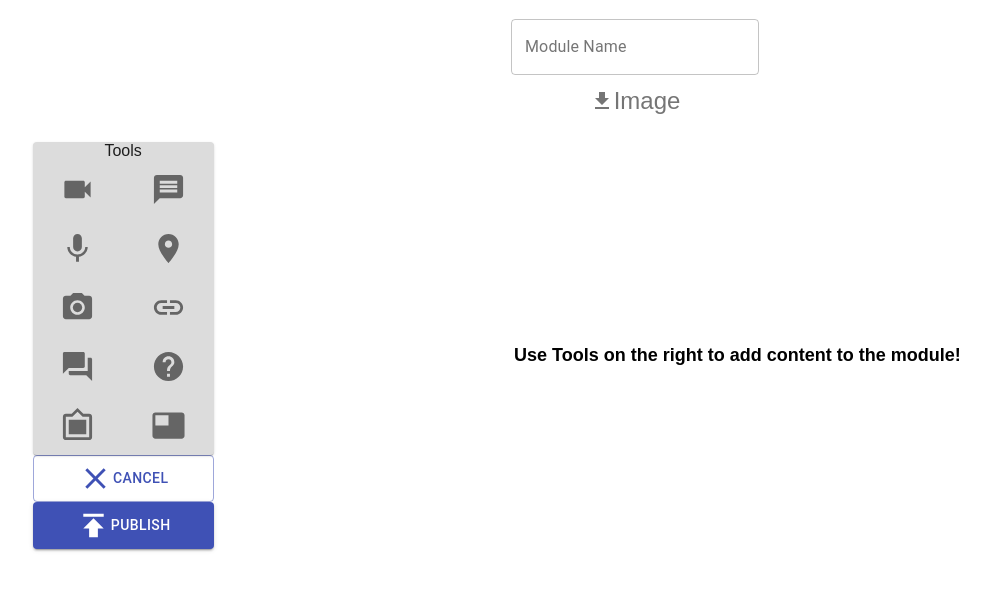
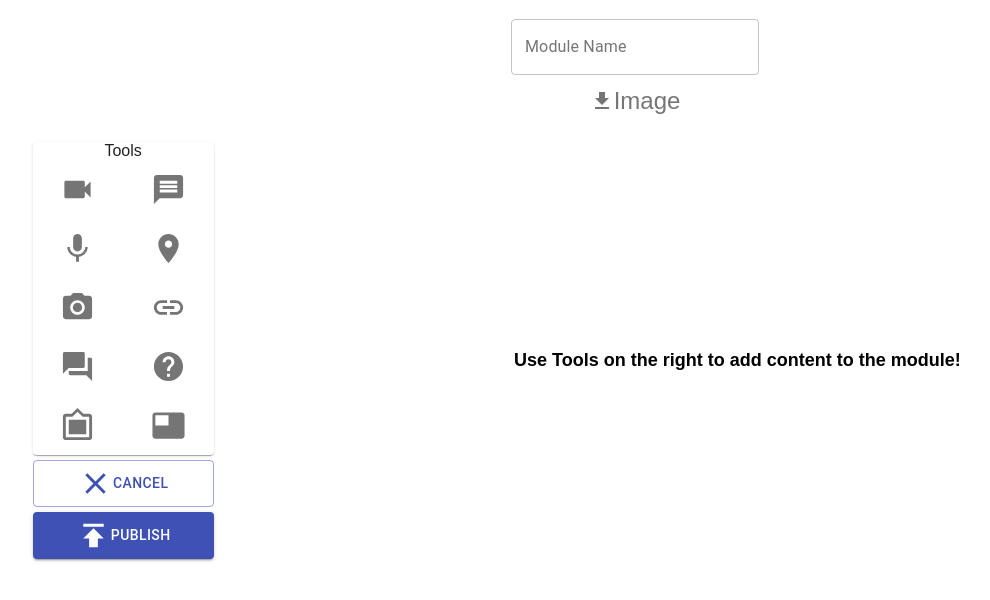
Before and after one commit to tom-mohr/blmquiz, a React app: page / in a window 1280 px wide. Both pictures are taken after a click on the button "add". Shown: the top 600 px of the page, without its empty margins (5-995 px from the left). Built offline with nearby package versions, Linux system fonts and the light colour scheme.

Commit message:
some style changes

```diff
--- a/src/components/creation/ModuleCreationComponent.tsx
+++ b/src/components/creation/ModuleCreationComponent.tsx
@@ -167,13 +167,13 @@ export default function ModuleCreationComponent({ props }) {
 						</Grid>
 					</Paper>
 					<Grid container>
-						<Grid item xs={12}>
+						<Grid item xs={12} className={styles.button}>
 							<Button fullWidth={true} variant={"outlined"} color={"primary"} onClick={props.onBackButtonClicked}>
 								<Close fontSize="large" />
 								Cancel
 							</Button>
 						</Grid>
-						<Grid item xs={12}>
+						<Grid item xs={12} className={styles.button}>
 							<Button fullWidth={true} variant={"contained"} color={"primary"} onClick={publish}>
 								<Publish fontSize="large" />
 								Publish
@@ -218,10 +218,13 @@ const useStyles = makeStyles((theme: Theme) =>
 		},
 		paper: {
 			textAlign: 'center',
-			backgroundColor: "Gainsboro",
+			backgroundColor: "white",
 		},
 		title: {
 			margin: theme.spacing(2),
 		},
+		button: {
+			paddingTop: "5px",
+		},
 	}),
 );
```
